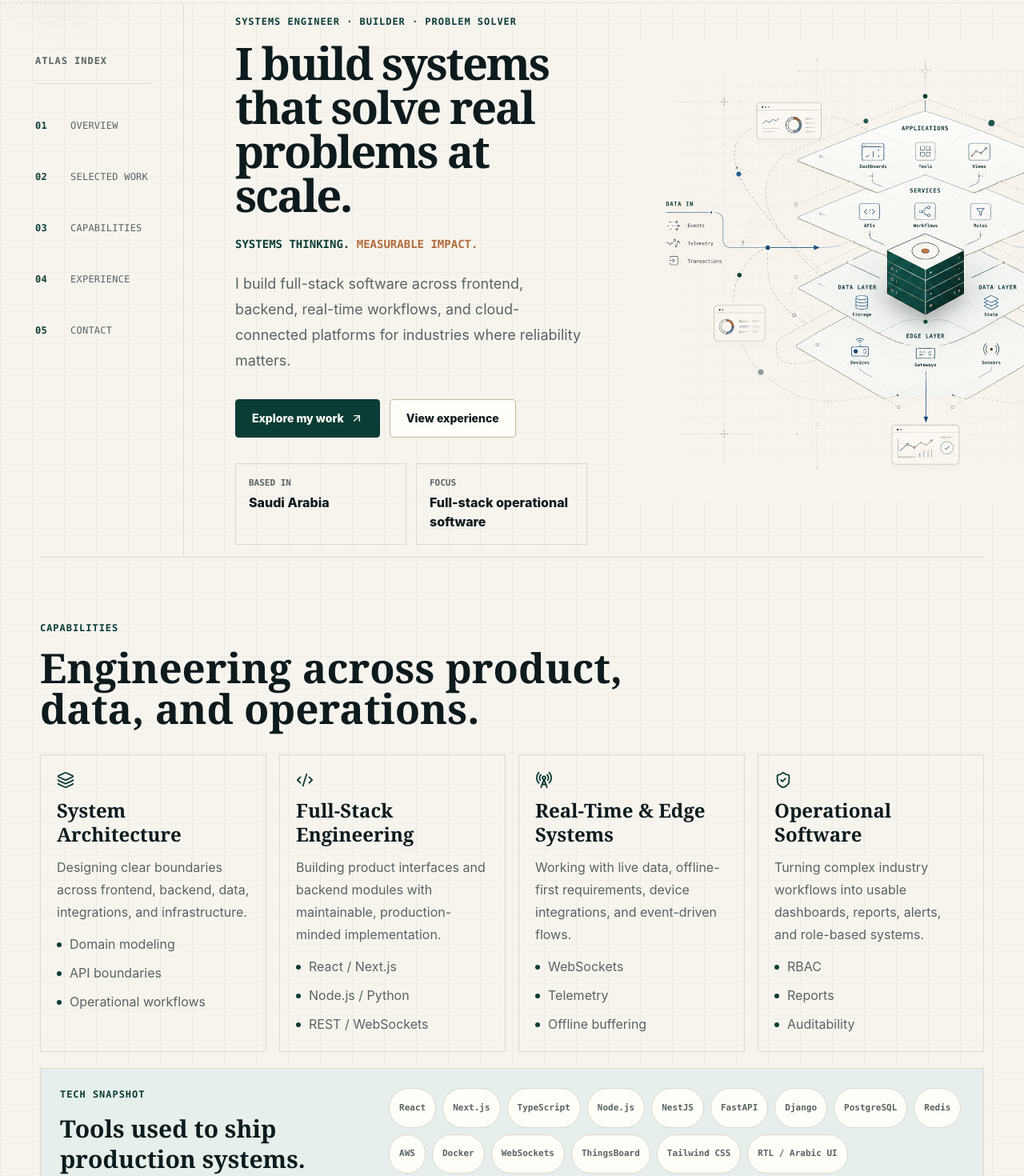
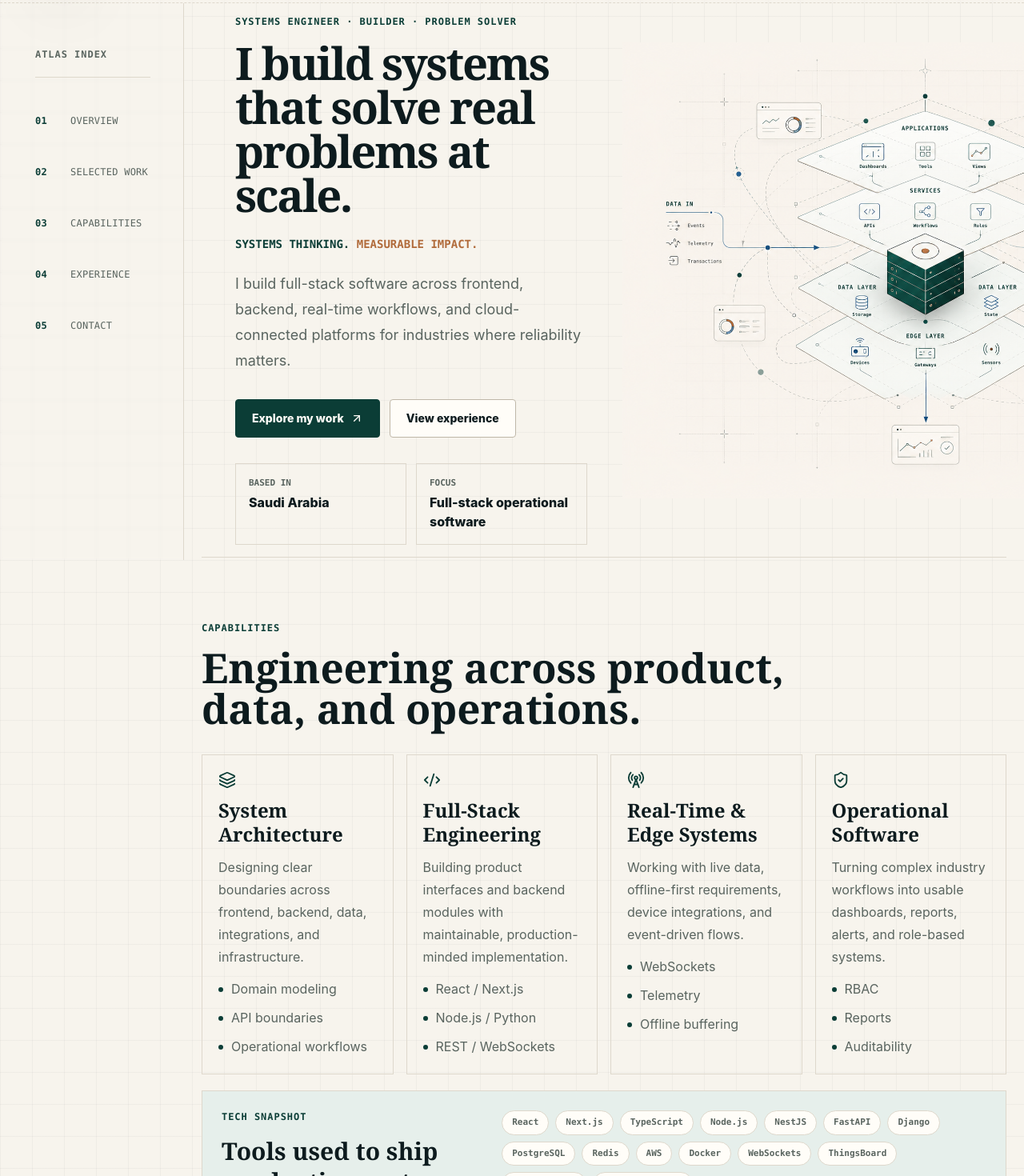
Before and after one commit to alsiddegmohmmed/alsiddegmohmmed.github.io, a Next.js app: page / in a window 1280 px wide. Shown: the part 100-1570 px from the top of the page at 80% size. Built offline with nearby package versions, Linux system fonts and the light colour scheme.

Commit message:
Fix homepage atlas index navigation

```diff
--- a/app/page.tsx
+++ b/app/page.tsx
@@ -12,12 +12,11 @@ export default function Home() {
   return (
     <main id="top" className="overflow-visible">
       <SiteNav />
-      <div className="grid min-h-[calc(100vh-108px)] grid-cols-1 overflow-visible lg:grid-cols-[230px_minmax(0,1fr)]">
       <SideIndex />
+      <div className="overflow-visible lg:pl-[230px]">
         <Hero />
-      </div>
         <Capabilities />
-      <section id="work" className="mx-auto w-[min(1180px,calc(100%_-_44px))] border-t border-line py-20" aria-labelledby="work-title">
+        <section id="work" className="mx-auto w-[min(1180px,calc(100%_-_44px))] scroll-mt-28 border-t border-line py-20" aria-labelledby="work-title">
           <div className="mb-8 grid gap-8 lg:grid-cols-[minmax(0,1.1fr)_minmax(260px,0.55fr)] lg:items-end">
             <div>
               <p className="mb-4 font-mono text-xs font-bold uppercase tracking-[0.08em] text-green">Selected Work</p>
@@ -36,6 +35,7 @@ export default function Home() {
         <ExperienceTimeline />
         <ContactSection />
         <SiteFooter />
+      </div>
     </main>
   );
 }
--- a/components/hero/Hero.tsx
+++ b/components/hero/Hero.tsx
@@ -5,7 +5,7 @@ import { HeroSystemDiagram } from "@/components/hero/HeroSystemDiagram";
 export function Hero() {
   return (
     <section
-      className="col-start-1 grid min-h-[calc(100vh-108px)] grid-cols-1 items-center gap-12 overflow-visible px-6 py-14 md:px-10 lg:col-start-2 lg:grid-cols-[minmax(440px,590px)_minmax(720px,1fr)] lg:gap-[clamp(56px,5vw,96px)] lg:px-0 lg:py-0 lg:pl-[clamp(64px,5vw,88px)] lg:pr-[clamp(32px,4vw,56px)]"
+      className="grid min-h-[calc(100vh-108px)] grid-cols-1 items-center gap-12 overflow-visible px-6 py-14 scroll-mt-28 md:px-10 lg:grid-cols-[minmax(440px,590px)_minmax(720px,1fr)] lg:gap-[clamp(56px,5vw,96px)] lg:px-0 lg:py-0 lg:pl-[clamp(64px,5vw,88px)] lg:pr-[clamp(32px,4vw,56px)]"
       aria-labelledby="hero-title"
     >
       <div className="max-w-[590px] justify-self-start">
--- a/components/layout/SideIndex.tsx
+++ b/components/layout/SideIndex.tsx
@@ -9,18 +9,22 @@ const items = [
 export function SideIndex() {
   return (
     <aside
-      className="relative col-start-1 hidden w-[230px] border-r border-line pl-11 pt-16 text-muted lg:block"
+      className="fixed left-0 top-[104px] z-20 hidden h-[calc(100vh-104px)] w-[230px] border-r border-line bg-paper/95 pl-11 pt-14 text-muted backdrop-blur-[2px] lg:block"
       aria-label="Casebook section index"
     >
       <span className="mb-9 block w-36 border-b border-line pb-5 font-mono text-xs font-extrabold uppercase tracking-[0.08em]">Atlas Index</span>
-      <div className="grid gap-8">
+      <nav className="grid gap-7" aria-label="Homepage sections">
         {items.map(([number, label, href]) => (
-        <a className="grid min-h-8 grid-cols-[32px_1fr] items-center gap-3 font-mono text-xs uppercase tracking-[0.02em] text-muted" href={href} key={number}>
-          <strong className="text-green">{number}</strong>
-          <em className="not-italic">{label}</em>
-        </a>
-      ))}
-      </div>
+          <a
+            className="group grid min-h-9 grid-cols-[32px_1fr] items-center gap-3 font-mono text-xs uppercase tracking-[0.02em] text-muted transition hover:text-ink focus-visible:text-ink"
+            href={href}
+            key={number}
+          >
+            <strong className="text-green transition group-hover:text-ink group-focus-visible:text-ink">{number}</strong>
+            <em className="not-italic">{label}</em>
+          </a>
+        ))}
+      </nav>
     </aside>
   );
 }
--- a/components/sections/Capabilities.tsx
+++ b/components/sections/Capabilities.tsx
@@ -5,7 +5,7 @@ const icons = [Layers3, Code2, RadioTower, ShieldCheck];
 
 export function Capabilities() {
   return (
-    <section id="capabilities" className="mx-auto w-[min(1180px,calc(100%_-_44px))] border-t border-line py-20" aria-labelledby="capabilities-title">
+    <section id="capabilities" className="mx-auto w-[min(1180px,calc(100%_-_44px))] scroll-mt-28 border-t border-line py-20" aria-labelledby="capabilities-title">
       <div className="mb-8 max-w-3xl">
         <p className="mb-4 font-mono text-xs font-bold uppercase tracking-[0.08em] text-green">Capabilities</p>
         <h2 id="capabilities-title" className="font-display text-[clamp(2rem,4vw,3.35rem)] font-semibold leading-none text-ink">
--- a/components/sections/ContactSection.tsx
+++ b/components/sections/ContactSection.tsx
@@ -3,7 +3,7 @@ import { contact } from "@/app/data";
 
 export function ContactSection() {
   return (
-    <section id="contact" className="mx-auto my-14 grid w-[min(1180px,calc(100%_-_44px))] gap-8 rounded border border-surface/15 bg-green p-7 text-surface md:p-12 lg:grid-cols-[minmax(0,1fr)_minmax(280px,0.8fr)] lg:items-center">
+    <section id="contact" className="mx-auto my-14 grid w-[min(1180px,calc(100%_-_44px))] scroll-mt-28 gap-8 rounded border border-surface/15 bg-green p-7 text-surface md:p-12 lg:grid-cols-[minmax(0,1fr)_minmax(280px,0.8fr)] lg:items-center">
       <div>
         <p className="mb-4 font-mono text-xs font-bold uppercase tracking-[0.08em] text-[#b9d5c6]">Contact</p>
         <h2 className="font-display text-[clamp(2rem,4vw,3.35rem)] font-semibold leading-none text-surface">
--- a/components/sections/ExperienceTimeline.tsx
+++ b/components/sections/ExperienceTimeline.tsx
@@ -3,7 +3,7 @@ import { contact, timeline } from "@/app/data";
 
 export function ExperienceTimeline() {
   return (
-    <section id="experience" className="mx-auto w-[min(1180px,calc(100%_-_44px))] border-t border-line py-20" aria-labelledby="experience-title">
+    <section id="experience" className="mx-auto w-[min(1180px,calc(100%_-_44px))] scroll-mt-28 border-t border-line py-20" aria-labelledby="experience-title">
       <div className="mb-8 grid gap-8 lg:grid-cols-[minmax(0,1.1fr)_minmax(260px,0.55fr)] lg:items-end">
         <div>
           <p className="mb-4 font-mono text-xs font-bold uppercase tracking-[0.08em] text-green">Experience Timeline</p>
```
Lines whose indentation alone changed are shown as unchanged.
